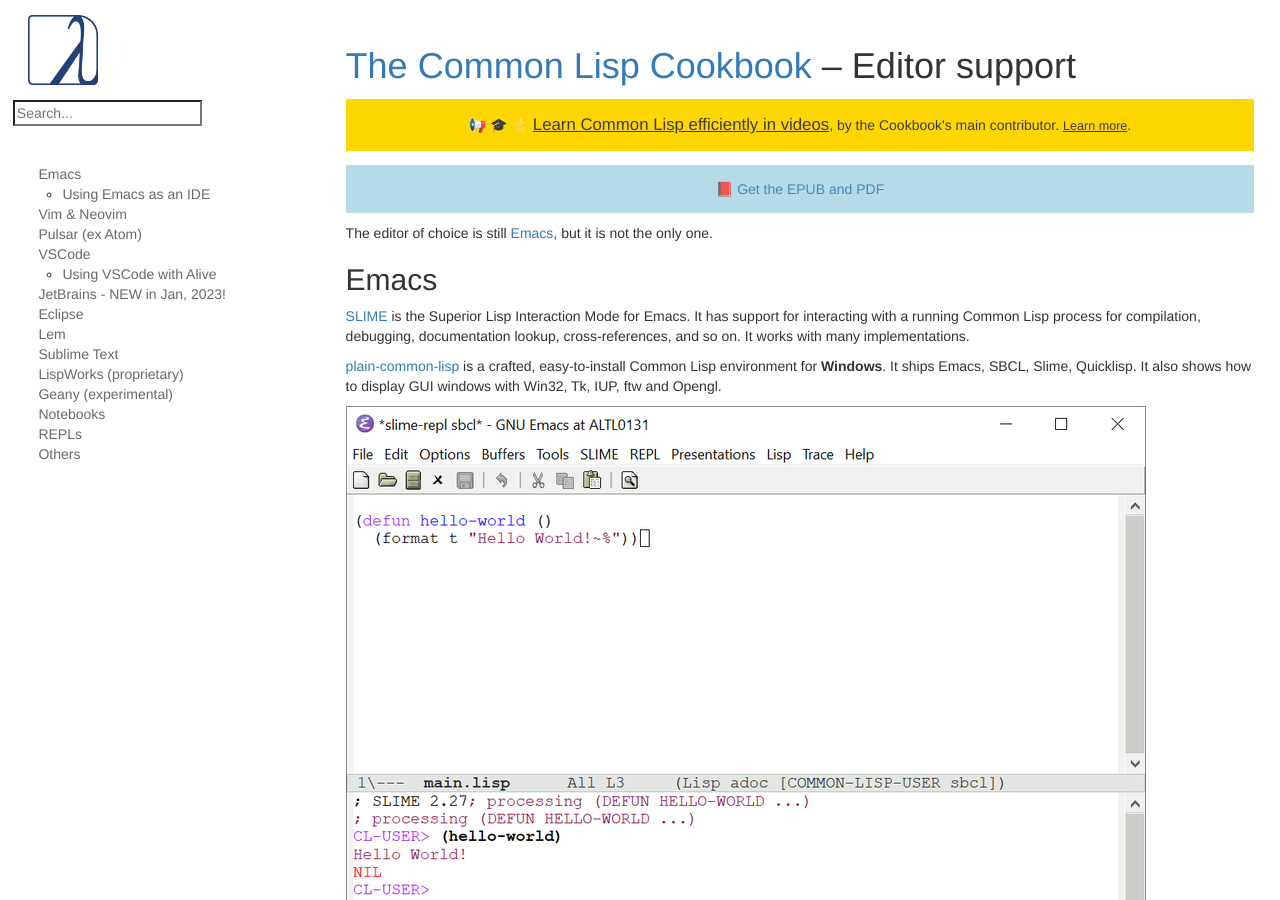
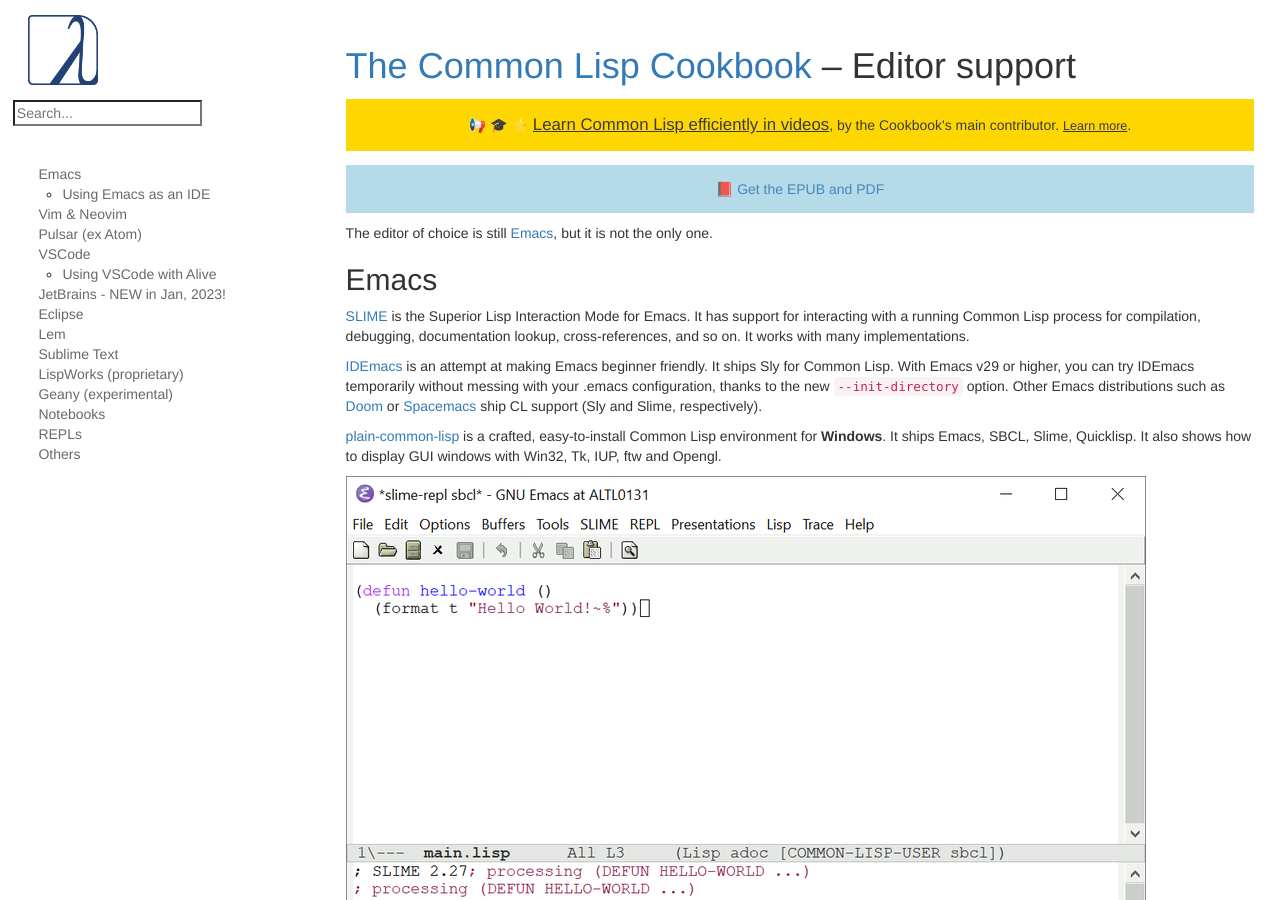
Before and after one commit to LispCookbook/cl-cookbook, a Jekyll site: the page built from editor-support.md, in a window 1280 px wide and 900 px high. Built offline with Jekyll 4.4.1, drawn with Linux system fonts in a browser that asks for light colours.

Commit message:
mention IDEmacs
fixes https://github.com/LispCookbook/cl-cookbook/issues/609

```diff
--- a/editor-support.md
+++ b/editor-support.md
@@ -10,6 +10,14 @@
 Interaction Mode for Emacs. It has support for interacting with a
 running Common Lisp process for compilation, debugging, documentation
 lookup, cross-references, and so on. It works with many implementations.
+
+[IDEmacs](https://codeberg.org/IDEmacs/IDEmacs) is an attempt at
+making Emacs beginner friendly. It ships Sly for Common Lisp. With
+Emacs v29 or higher, you can try IDEmacs temporarily without messing
+with your .emacs configuration, thanks to the new `--init-directory`
+option. Other Emacs distributions such as [Doom](https://github.com/doomemacs/doomemacs/blob/3e15fb36d7f94f0a218bda977be4d3f5da983a71/modules/lang/common-lisp/README.org#L9) or
+[Spacemacs](https://www.spacemacs.org/layers/LAYERS.html#lisp-dialects)
+ship CL support (Sly and Slime, respectively).
 
 [plain-common-lisp](https://github.com/pascalcombier/plain-common-lisp/)
 is a crafted, easy-to-install Common Lisp environment for
```
Also changed, not shown: getting-started.md (+3 -2 lines).
